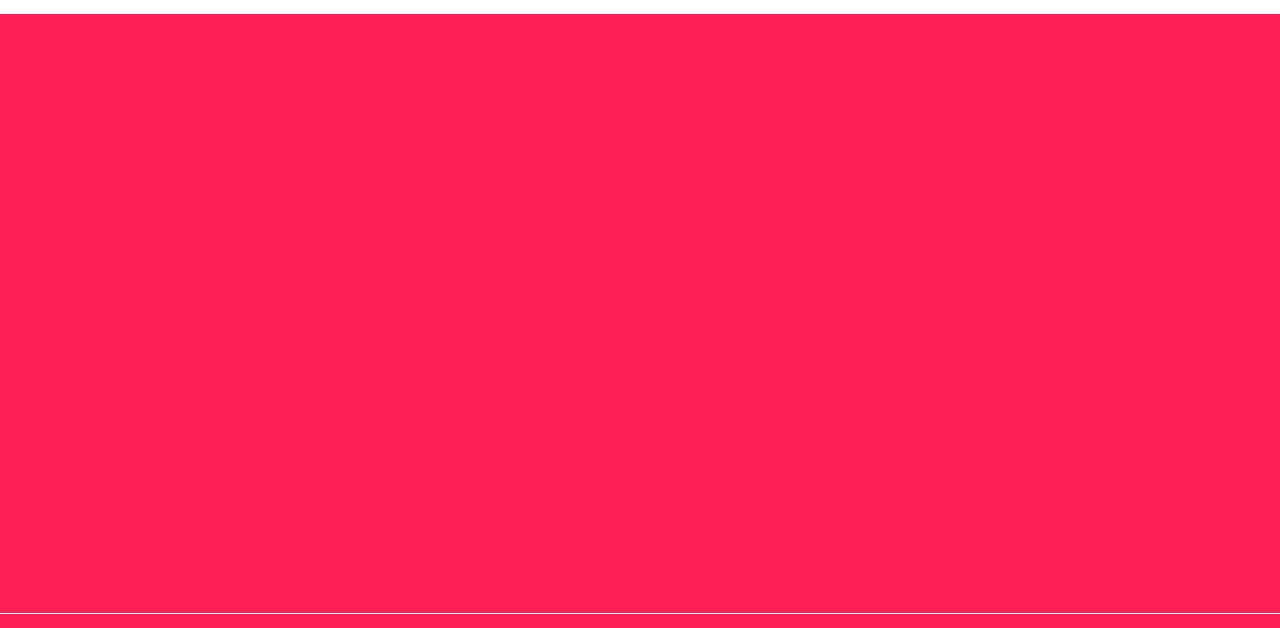
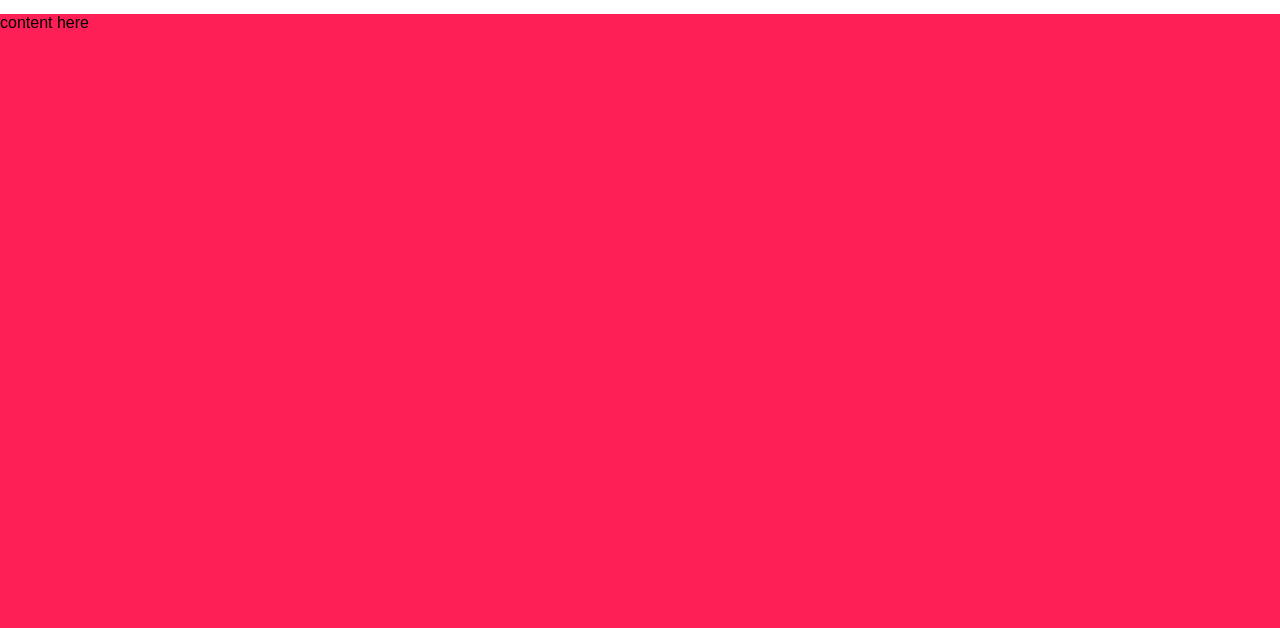
Before and after one commit to durksteed13/Health-API, a plain HTML site: page index.html in a window 1280 px wide. Shown: the part 86-714 px from the top of the page. Drawn offline with nearby package versions, Linux system fonts and the light colour scheme.

```diff
--- a/index.html
+++ b/index.html
@@ -9,7 +9,7 @@
 <body>
 	<div id="header-container"></div>
 	<main>
-
+		<div style="width: 100%; height: 150vh;">content here</div>
 	</main>
 	<div id="footer-container"></div>
 </body>
```
